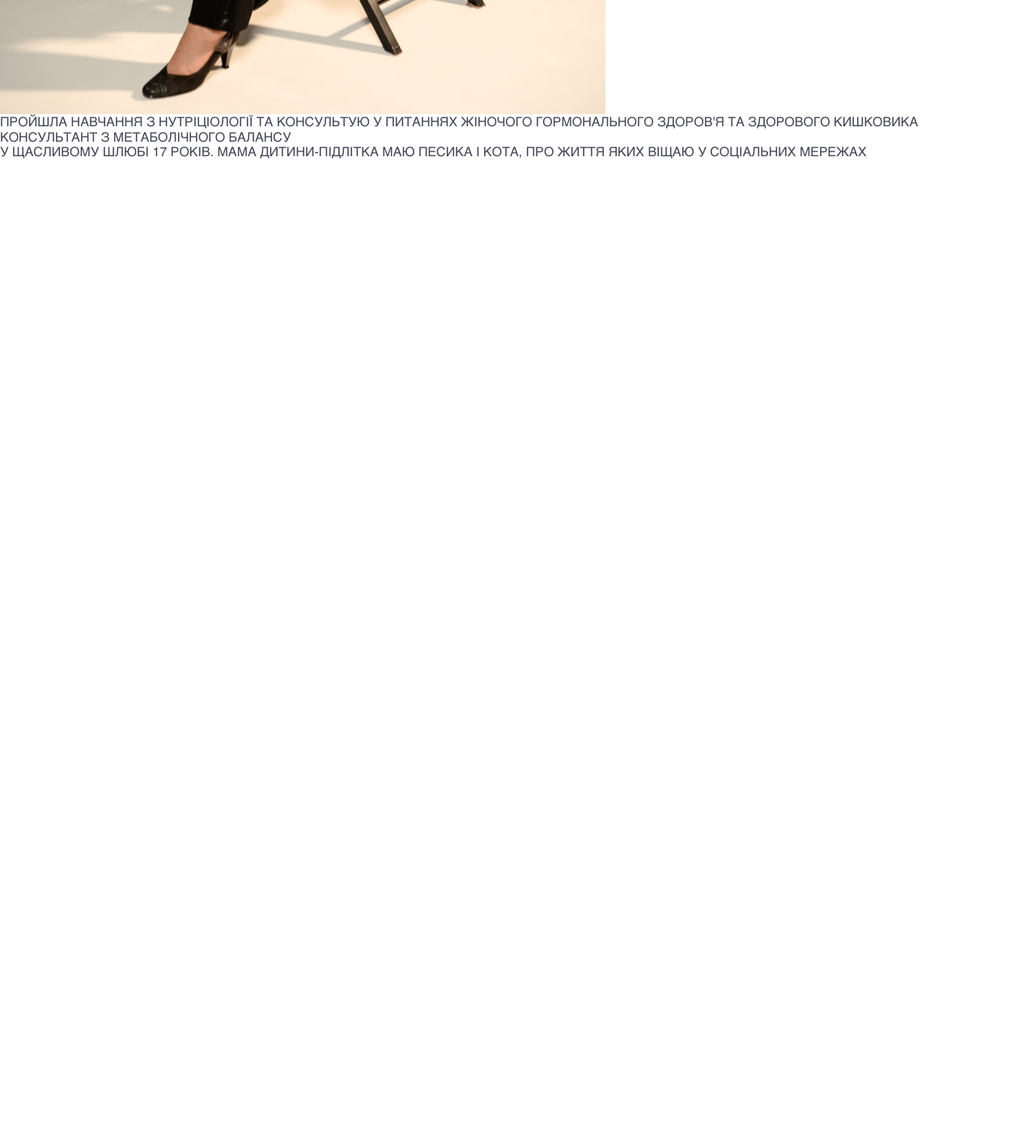
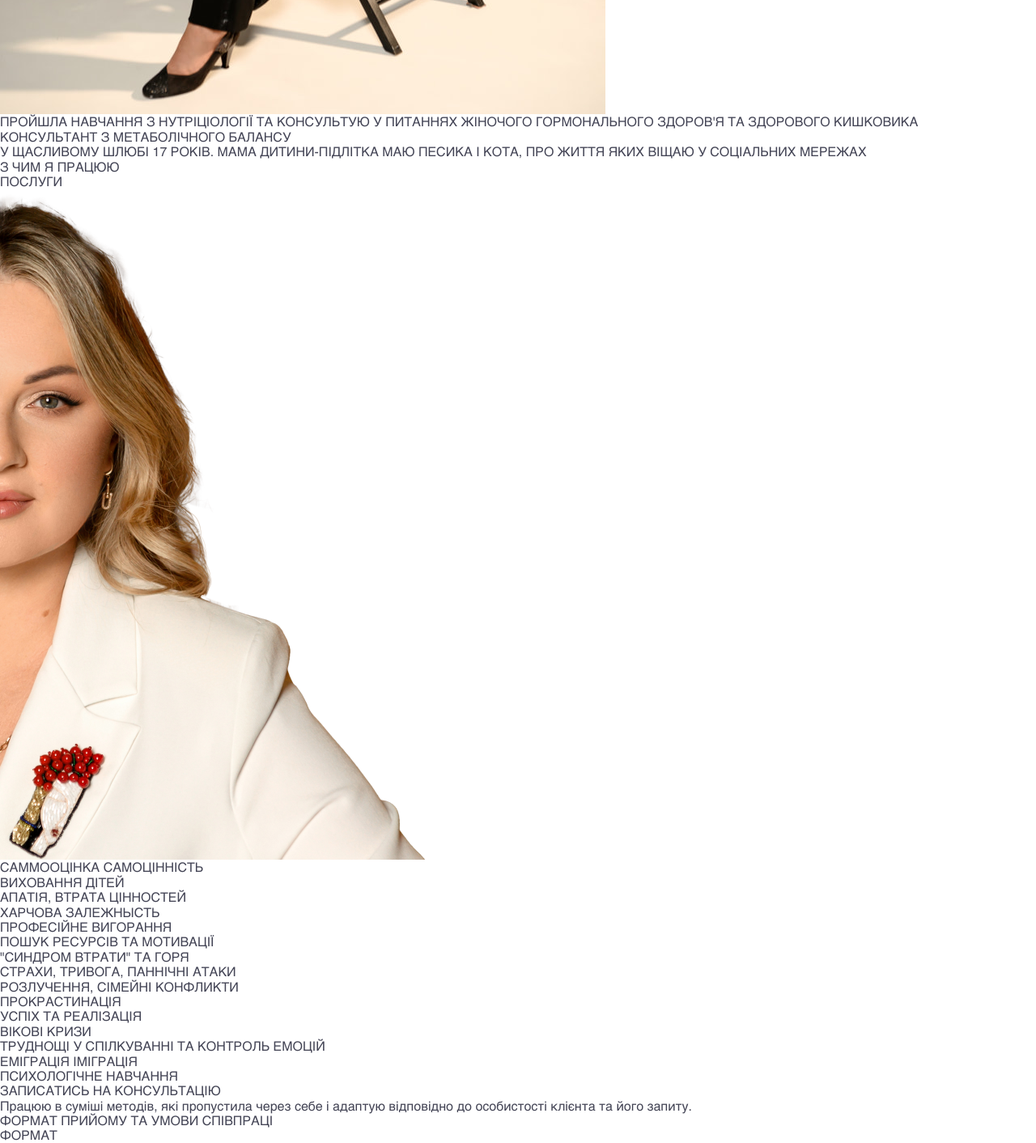
Before and after one commit to TrotskyuYurii/annaHai, a PHP site: page / in a window 1280 px wide. Shown: the part 2932-4344 px from the top of the page at 81% size. Before the commit the page ends 3128 px from the top, so only its background shows below. Run offline with PHP 8.4, Linux system fonts and the light colour scheme; some libraries are stand-ins or nearby versions.

Commit message:
section what i work

```diff
--- a/css/styles.css
+++ b/css/styles.css
@@ -53,9 +53,9 @@
   transition: all 0.3s ease;
  }
 
- .container--hero {
-    /* background-color: 222222; */
-}
+
+
+
 
  /* Media queries */
  @media screen and (max-width: 767px) {
--- a/index.html
+++ b/index.html
@@ -48,53 +48,50 @@
     <main>
 
         <section class="sectionhero" id="home">
-            <div class="container container--hero">
-                <div class="hero__text">
-                    <h1 class="hero__title">Ганна<br>ГАЙДАБУРА</h1>
-                    <p class="hero__subtitle">
+            <div class="container container-hero">
+                <div class="hero_text">
+                    <h1 class="hero_title">Ганна<br>ГАЙДАБУРА</h1>
+                    <p class="hero_subtitle">
                         МАГІСТР ПСИХОЛОГІЇ | ПСИХОЛОГІЯ СТОСУНКІВ | ВИКЛАДАЧ<br>
                         НУТРИЦІОЛОГ | ГОРМОТЕРАПЕВТ
                     </p>
                     <a href="#contact" class="cta-button">ЗАПИСАТИСЬ НА КОНСУЛЬТАЦІЮ</a>
-
                 </div>
             </div>
             <img srcset="/src/img/mainHero_x1.png 1x, /src/img/mainHero_x2.png 2x" alt="Anna Hai">
         </section>
 
         <section class="sectioncount" id="count">
-            <div class="container container--count">
+            <div class="container container_count">
                 <ul class="countlist">
-                    <li class="countlist__item">
-                        <span class="countlist__number">8+</span>
-                        <span class="countlist__text">РОКІВ ПРАКТИКИ</span>
+                    <li class="countlist_item">
+                        <span class="countlist_number">8+</span>
+                        <span class="countlist_text">РОКІВ ПРАКТИКИ</span>
                     </li>
-                    <li class="countlist__item">
-                        <span class="countlist__number">3000+</span>
-                        <span class="countlist__text">ГОДИН КОНСУЛЬТАЦІЙ</span>
+                    <li class="countlist_item">
+                        <span class="countlist_number">3000+</span>
+                        <span class="countlist_text">ГОДИН КОНСУЛЬТАЦІЙ</span>
                     </li>
-                    <li class="countlist__item">
-                        <span class="countlist__number">10000+</span>
-                        <span class="countlist__text">ГОДИН БЕЗПЕРЕРВНОГО НАВЧАННЯ</span>
+                    <li class="countlist_item">
+                        <span class="countlist_number">10000+</span>
+                        <span class="countlist_text">ГОДИН БЕЗПЕРЕРВНОГО НАВЧАННЯ</span>
                     </li>
-                    <li class="countlist__item">
-                        <span class="countlist__number">350+</span>
-                        <span class="countlist__text">ГОДИН ОСОБИСТОІ ТЕРАПІЇ</span>
+                    <li class="countlist_item">
+                        <span class="countlist_number">350+</span>
+                        <span class="countlist_text">ГОДИН ОСОБИСТОІ ТЕРАПІЇ</span>
                     </li>
                 </ul>
             </div>
         </section>
 
-        <section class="acquaintance" id="about">
-            <div class="container container--acquaintance">
-                <div class="acquaintance__title">
+        <section class="about" id="about">
+            <div class="container container-about">
+                <div class="acquaintance_title">
                     <h2>ДАВАЙТЕ ЗНАЙОМИТИСЬ</h2>
                     <p>Про мене</p>
                 </div>
-
-            </div>
-            <div class="content-block">
-                <div class="profile-text">
+                <div class="content_block">
+                    <div class="profile_text">
                         <ul>
                             <li>МАГІСТЕРКА ПСИХОЛОГІЇ, ПРАКТИКУЮЧИЙ ПСИХОЛОГ. ПРАЦЮЮ РІЗНИМИ МЕТОДАМИ, ЯКІ АДАПТУЮ
                                 ВІДПОВІДНО ДО ОСОБИСТОСТІ КЛІЄНТА ТА ЙОГО ЗАПИТУ. УЧАСНИЦЯ БАГАТЬОХ КОНФЕРЕНЦІЙ ІЗ
@@ -103,27 +100,85 @@
                             <li>ПРОВЕЛА ТИСЯЧІ ІНДИВІДУАЛЬНИХ КОНСУЛЬТАЦІЙ ТА СОТНІ ГРУПОВИХ ТРЕНІНГІВ</li>
                         </ul>
                     </div>
-                <img srcset="/src/img/anna_biege_x1.jpg 1x, /src/img/anna_biege_x2.jpg 2x" alt="Ганна в бежевому піджаку" class="profile-image">
+                    <img srcset="/src/img/anna_biege_x1.jpg 1x, /src/img/anna_biege_x2.jpg 2x"
+                        alt="Hanna in a beige jacket" class="profile_image">
                 </div>
 
                 <div class="content-block">
-                <img srcset="/src/img/anna_black_x1.jpg 1x, /src/img/anna_black_x2.jpg 2x" alt="Ганна в чорному костюмі" class="profile-image">
-                <div class="profile-text">
+                    <img srcset="/src/img/anna_black_x1.jpg 1x, /src/img/anna_black_x2.jpg 2x"
+                        alt="Hanna in a black suit" class="profile_image">
+                    <div class="profile_text">
                         <ul>
-                        <li>ПРОЙШЛА НАВЧАННЯ З НУТРІЦІОЛОГІЇ ТА КОНСУЛЬТУЮ У ПИТАННЯХ ЖІНОЧОГО ГОРМОНАЛЬНОГО ЗДОРОВ'Я ТА
+                            <li>ПРОЙШЛА НАВЧАННЯ З НУТРІЦІОЛОГІЇ ТА КОНСУЛЬТУЮ У ПИТАННЯХ ЖІНОЧОГО ГОРМОНАЛЬНОГО
+                                ЗДОРОВ'Я ТА
                                 ЗДОРОВОГО КИШКОВИКА</li>
                             <li>КОНСУЛЬТАНТ З МЕТАБОЛІЧНОГО БАЛАНСУ</li>
-                        <li>У ЩАСЛИВОМУ ШЛЮБІ 17 РОКІВ. МАМА ДИТИНИ-ПІДЛІТКА МАЮ ПЕСИКА І КОТА, ПРО ЖИТТЯ ЯКИХ ВІЩАЮ У
+                            <li>У ЩАСЛИВОМУ ШЛЮБІ 17 РОКІВ. МАМА ДИТИНИ-ПІДЛІТКА МАЮ ПЕСИКА І КОТА, ПРО ЖИТТЯ ЯКИХ ВІЩАЮ
+                                У
                                 СОЦІАЛЬНИХ МЕРЕЖАХ</li>
                         </ul>
                     </div>
                 </div>
+            </div>
+
         </section>
 
+        <section class="whatmywork" id="whatmywork">
+            <div class="container container_whatmywork">
+                <div class="whatmywork_title">
+                    <div class="whatmywork_title_yellow">
+                        <span class="whatmywork_title_white">З ЧИМ Я</span>
+                        <span class="whatmywork_title_yellow">ПРАЦЮЮ</span>
+                    </div>
+                    <p>ПОСЛУГИ</p>
+                </div>
+                <img srcset="/src/img/anna_whatmywork_x1.png 1x, /src/img/anna_whatmywork_x2.png 2x"
+                    alt="Ann Hai what i work with">
+                <div class="whatmywork_content">
+                    <div class="whatmywork_list">
+                        <ul>
+                            <li>САММООЦІНКА САМОЦІННІСТЬ</li>
+                            <li>ВИХОВАННЯ ДІТЕЙ</li>
+                            <li>АПАТІЯ, ВТРАТА ЦІННОСТЕЙ</li>
+                            <li>ХАРЧОВА ЗАЛЕЖНЫСТЬ</li>
+                            <li>ПРОФЕСІЙНЕ ВИГОРАННЯ</li>
+                        </ul>
+                        <ul>
+                            <li>ПОШУК РЕСУРСІВ ТА МОТИВАЦІЇ</li>
+                            <li>"СИНДРОМ ВТРАТИ" ТА ГОРЯ</li>
+                            <li>СТРАХИ, ТРИВОГА, ПАННІЧНІ АТАКИ</li>
+                            <li>РОЗЛУЧЕННЯ, СІМЕЙНІ КОНФЛИКТИ</li>
+                            <li>ПРОКРАСТИНАЦІЯ</li>
+                        </ul>
+                        <ul>
+                            <li>УСПІХ ТА РЕАЛІЗАЦІЯ</li>
+                            <li>ВІКОВІ КРИЗИ</li>
+                            <li>ТРУДНОЩІ У СПІЛКУВАННІ ТА КОНТРОЛЬ ЕМОЦІЙ</li>
+                            <li>ЕМІГРАЦІЯ ІМІГРАЦІЯ</li>
+                            <li>ПСИХОЛОГІЧНЕ НАВЧАННЯ</li>
+                        </ul>
+                    </div>
+                    <div class="whatmywork_button">
+                        <a href="#contact" class="cta-button">ЗАПИСАТИСЬ НА КОНСУЛЬТАЦІЮ</a>
+                        <p>Працюю в суміші методів, які пропустила через себе і адаптую відповідно до особистості
+                            клієнта та його запиту. </p>
+                    </div>
+                </div>
+            </div>
+        </section>
 
+        <section class="format" id="format">
+            <div class="container container_format">
+                <div class="format_title">
+                    <div class="format_title_yellow">
+                        <span class="format_title_white">ФОРМАТ ПРИЙОМУ</span>
+                        <span class="format_title_yellow">ТА УМОВИ СПІВПРАЦІ</span>
+                    </div>
+                    <p>ФОРМАТ</p>
+                </div>
 
-
-
+            </div>
+        </section>
 
 
     </main>
```
Also changed, not shown: src/img/anna_whatmywork_x1.png (added), src/img/anna_whatmywork_x2.png (added). Lines whose indentation alone changed are shown as unchanged.
